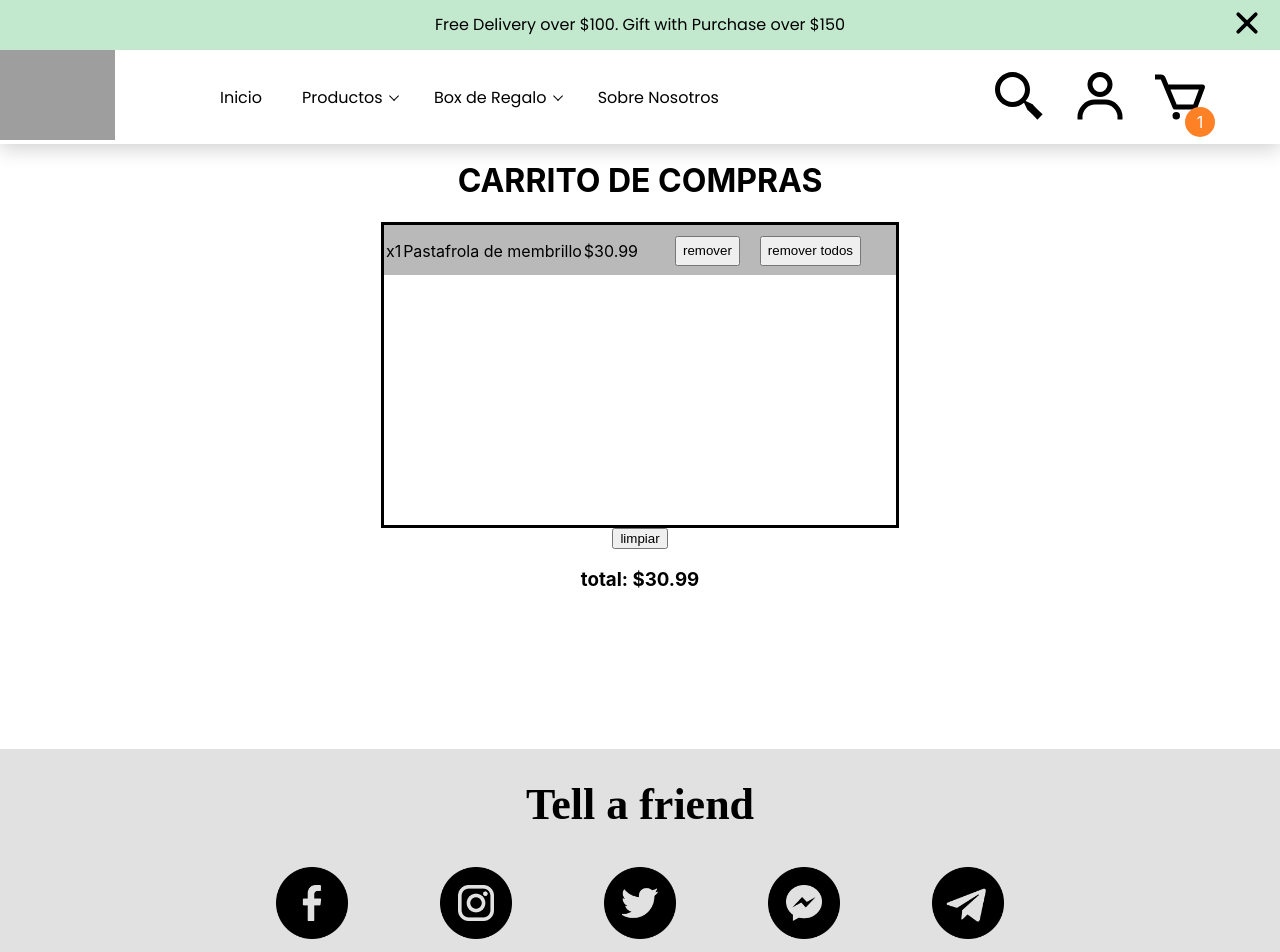
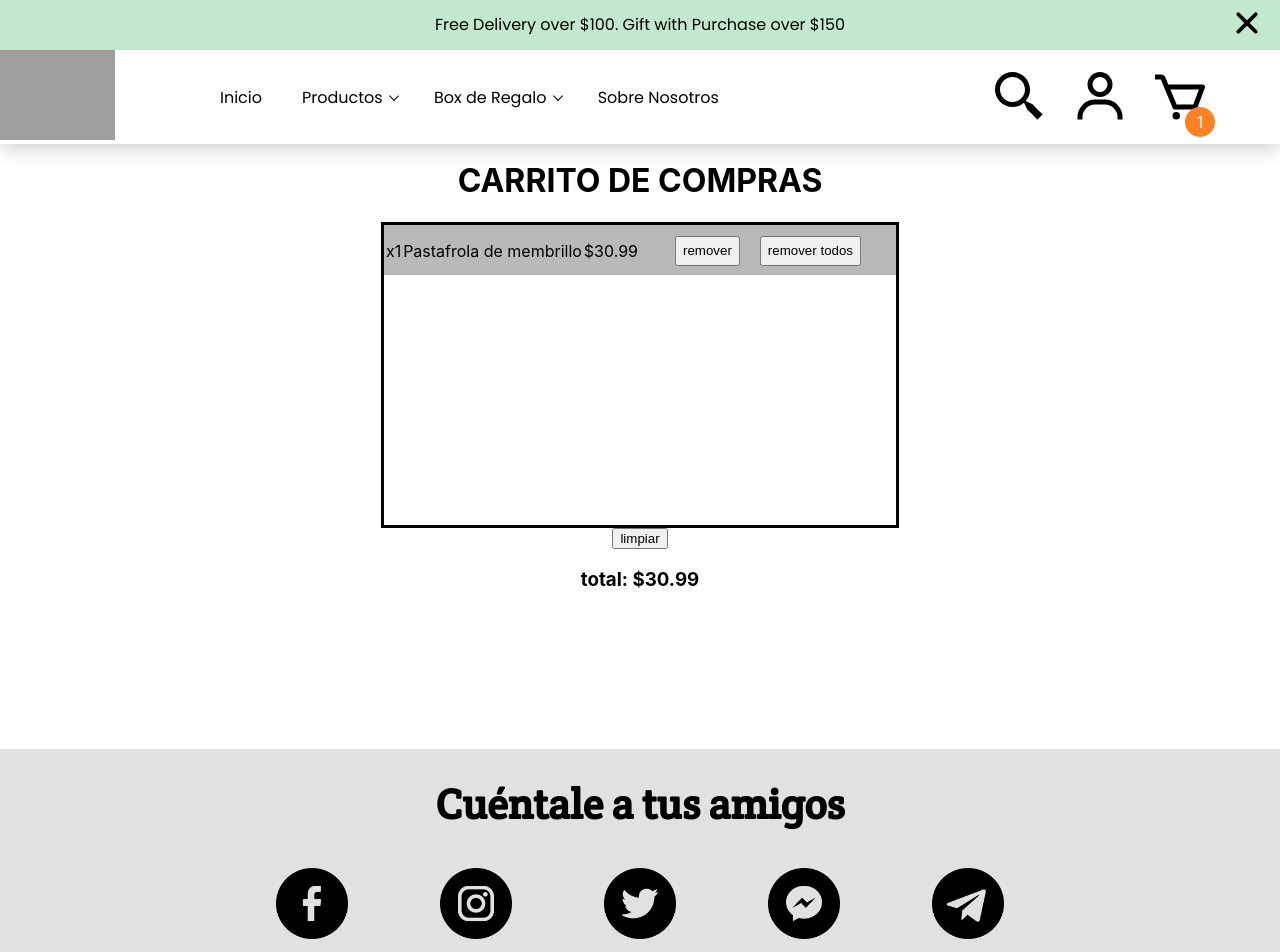
Before and after one commit to SzucsJuan21/proyectogrupal, a React (Create React App) app: page /carrito in a window 1280 px wide. Shown: the top 952 px of the page. Built offline with nearby package versions, Linux system fonts and the light colour scheme; data requests are answered from the project's data file; grey boxes are pictures that could not be loaded; a web font is replaced by a local one.

Commit message:
Edite titulo banner redes sociales

```diff
--- a/src/Componentes/Banner Redes Sociales/BannerRS.js
+++ b/src/Componentes/Banner Redes Sociales/BannerRS.js
@@ -1,11 +1,12 @@
 import BotonIcono from "../Utilidades/BotonIcono";
 import styled from "styled-components";
+
 
 const BannerRS = () => {
   return (
     <Container>
       <TitleContainer>
-        <Title>Tell a friend</Title>
+        <Title>Cuéntale a tus amigos</Title>
       </TitleContainer>
       <IconContainer>
         <Icon>
@@ -42,8 +43,8 @@ const TitleContainer = styled.div`
 `;
 
 const Title = styled.h1`
-  font-family: "Times New Roman", Times, serif;
-  font-size: 44px;
+  font-family: 'Crete Round', serif;
+  font-size: 42px;
 `;
 
 const IconContainer = styled.div`
```
